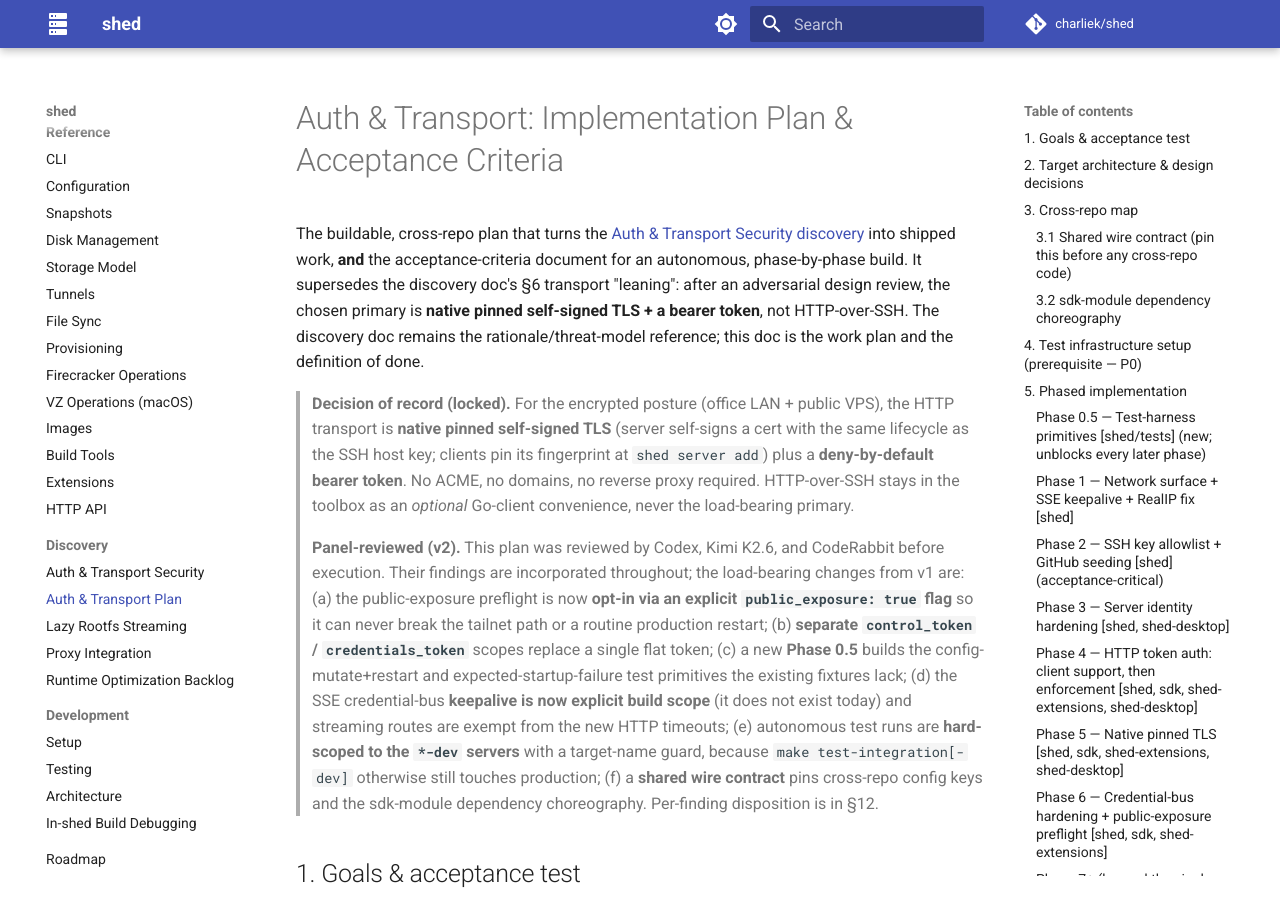
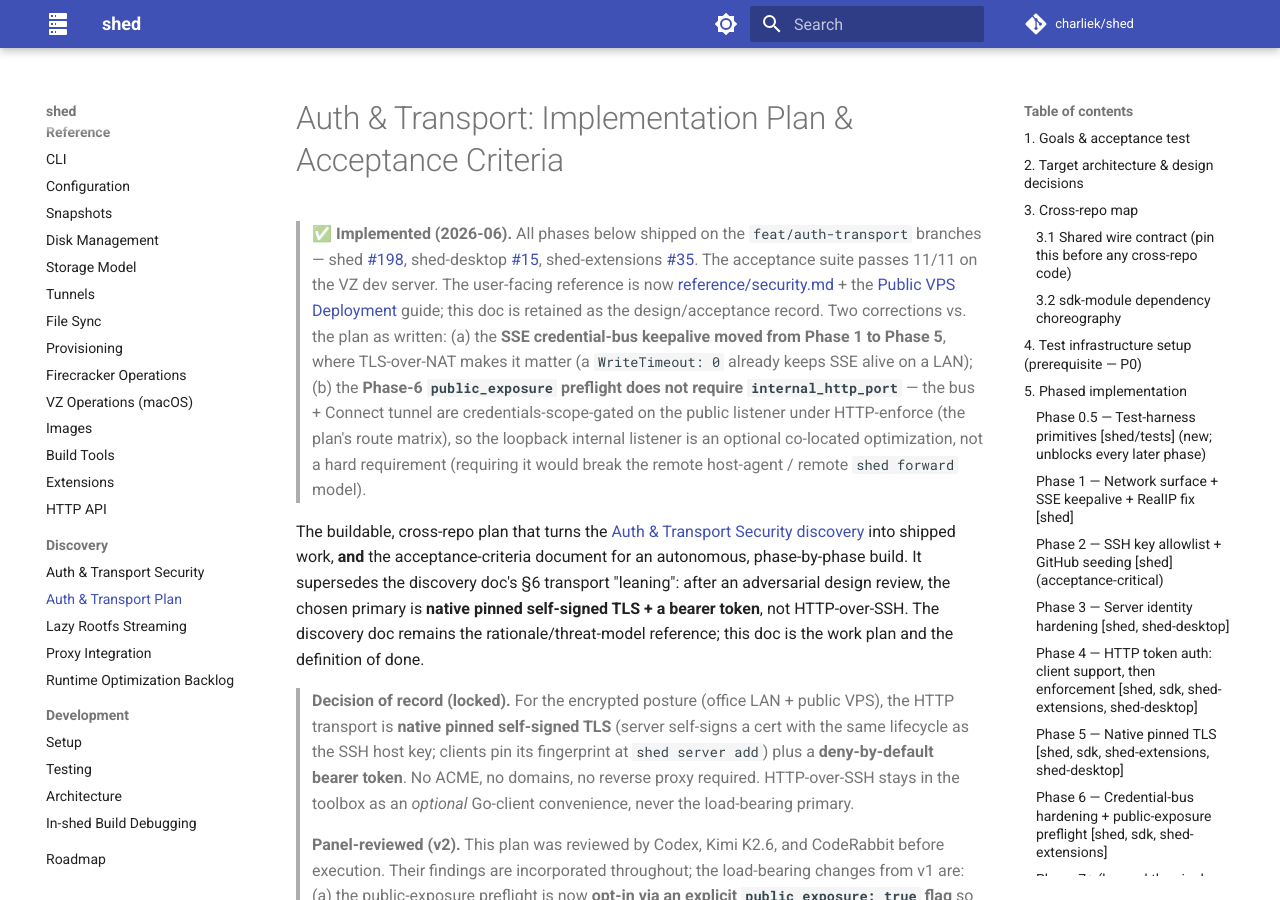
Before and after one commit to charliek/shed, an MkDocs documentation site: the page built from docs/discovery/auth-transport-plan.md, in a window 1280 px wide and 900 px high. Built offline with MkDocs 1.6.1 and Material for MkDocs 9.7.7, drawn with Linux system fonts in a browser that asks for light colours; comment, search, counter and statistics services are not loaded.

Commit message:
docs(discovery): mark the auth/transport plan implemented
All phases shipped on the feat/auth-transport branches (shed #198,
shed-desktop #15, shed-extensions #35); acceptance 11/11. Records the two
corrections vs. the plan as written: the SSE bus keepalive moved Phase 1
→ Phase 5, and the public_exposure preflight does not require
internal_http_port (the bus is creds-gated on the public listener). The
user-facing reference is now reference/security.md + guides/vps-deployment.md.

Co-Authored-By: Claude Opus 4.8 (1M context) <noreply@anthropic.com>

```diff
--- a/docs/discovery/auth-transport-plan.md
+++ b/docs/discovery/auth-transport-plan.md
@@ -1,4 +1,20 @@
 # Auth & Transport: Implementation Plan & Acceptance Criteria
+
+> **✅ Implemented (2026-06).** All phases below shipped on the `feat/auth-transport`
+> branches — shed [#198](https://github.com/charliek/shed/pull/198), shed-desktop
+> [#15](https://github.com/charliek/shed-desktop/pull/15), shed-extensions
+> [#35](https://github.com/charliek/shed-extensions/pull/35). The acceptance suite
+> passes 11/11 on the VZ dev server. The user-facing reference is now
+> [reference/security.md](../reference/security.md) + the
+> [Public VPS Deployment](../guides/vps-deployment.md) guide; this doc is retained
+> as the design/acceptance record. Two corrections vs. the plan as written:
+> (a) the **SSE credential-bus keepalive moved from Phase 1 to Phase 5**, where
+> TLS-over-NAT makes it matter (a `WriteTimeout: 0` already keeps SSE alive on a
+> LAN); (b) the **Phase-6 `public_exposure` preflight does not require
+> `internal_http_port`** — the bus + Connect tunnel are credentials-scope-gated on
+> the public listener under HTTP-enforce (the plan's route matrix), so the loopback
+> internal listener is an optional co-located optimization, not a hard requirement
+> (requiring it would break the remote host-agent / remote `shed forward` model).
 
 The buildable, cross-repo plan that turns the [Auth & Transport Security discovery](auth-and-transport-security.md) into shipped work, **and** the acceptance-criteria document for an autonomous, phase-by-phase build. It supersedes the discovery doc's §6 transport "leaning": after an adversarial design review, the chosen primary is **native pinned self-signed TLS + a bearer token**, not HTTP-over-SSH. The discovery doc remains the rationale/threat-model reference; this doc is the work plan and the definition of done.
 
```
